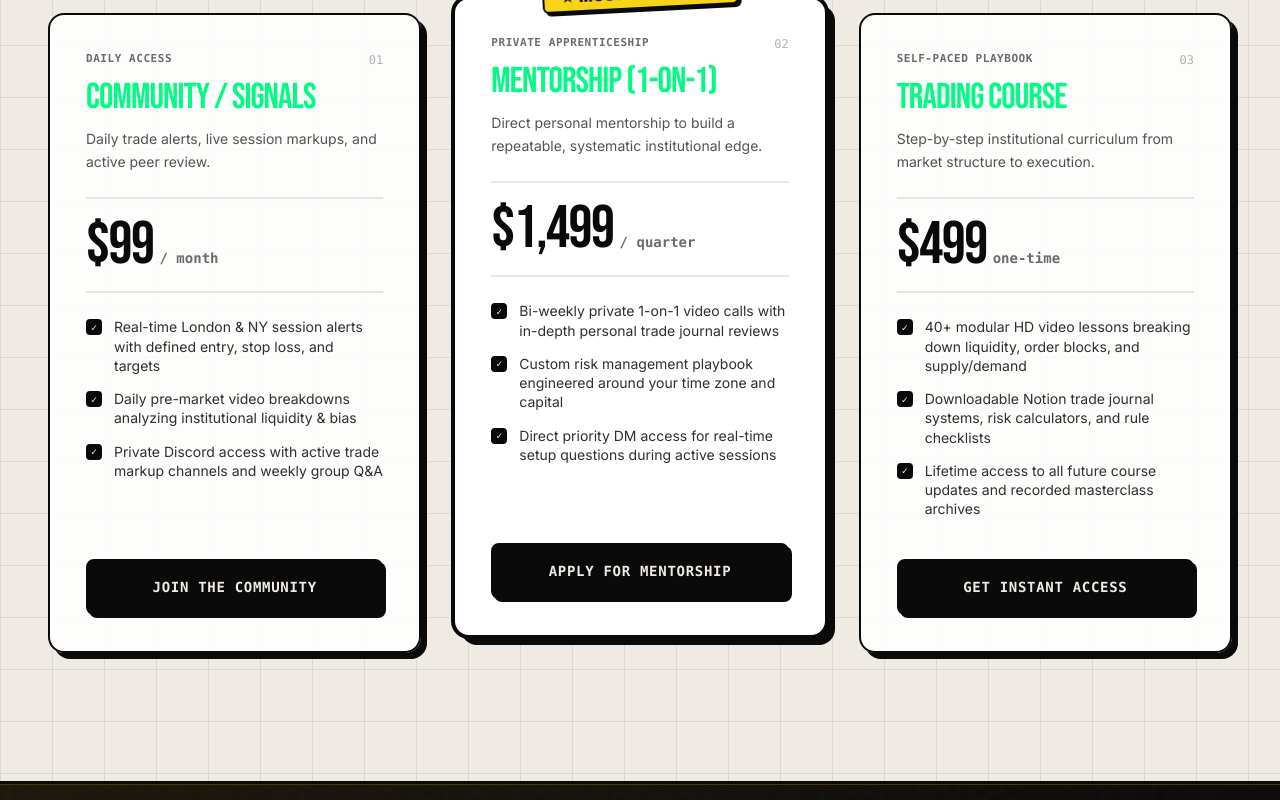
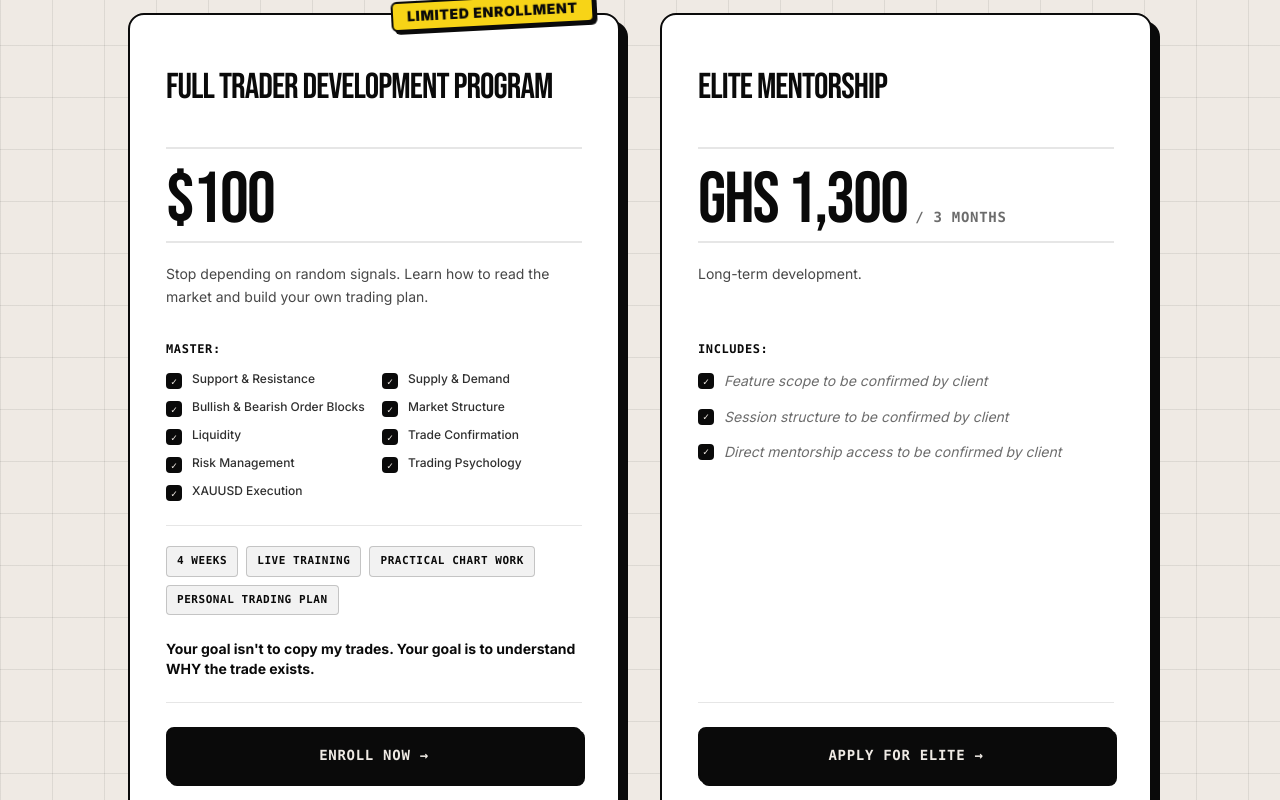
Before and after one commit to atoblankson/tradesbycyber, a Next.js app: page / in a window 1280 px wide. Shown: the part 4520-5320 px from the top of the page. Built offline with nearby package versions, Linux system fonts and the light colour scheme.

Commit message:
feat(offers): rebuild work with me section with 2 real client offers and aligned baselines

```diff
--- a/src/components/WorkWithMeSection.tsx
+++ b/src/components/WorkWithMeSection.tsx
@@ -1,77 +1,8 @@
+"use client";
+
 import React from "react";
 import { Container } from "./Container";
 import { Sticker } from "./Sticker";
-
-export interface OfferCard {
-  id: string;
-  title: string;
-  badge?: string;
-  price: string;
-  frequency: string;
-  description: string;
-  bullets: [string, string, string];
-  buttonText: string;
-  buttonHref: string;
-  isPopular?: boolean;
-}
-
-/* =========================================================================
-   OFFER CARDS DATA (PLACEHOLDERS)
-   3 pricing and engagement tiers for Tradedbycyber
-   ========================================================================= */
-const OFFERS: OfferCard[] = [
-  {
-    id: "community",
-    title: "COMMUNITY / SIGNALS",
-    badge: "DAILY ACCESS",
-    // PLACEHOLDER PRICE: Replace with actual community subscription rate
-    price: "$99",
-    frequency: "/ month",
-    description: "Daily trade alerts, live session markups, and active peer review.",
-    bullets: [
-      "Real-time London & NY session alerts with defined entry, stop loss, and targets",
-      "Daily pre-market video breakdowns analyzing institutional liquidity & bias",
-      "Private Discord access with active trade markup channels and weekly group Q&A",
-    ],
-    buttonText: "JOIN THE COMMUNITY",
-    buttonHref: "https://t.me/+ZJ-RRfV9XjM0MWI8",
-    isPopular: false,
-  },
-  {
-    id: "mentorship",
-    title: "MENTORSHIP (1-ON-1)",
-    badge: "PRIVATE APPRENTICESHIP",
-    // PLACEHOLDER PRICE: Replace with actual private 1-on-1 coaching rate
-    price: "$1,499",
-    frequency: "/ quarter",
-    description: "Direct personal mentorship to build a repeatable, systematic institutional edge.",
-    bullets: [
-      "Bi-weekly private 1-on-1 video calls with in-depth personal trade journal reviews",
-      "Custom risk management playbook engineered around your time zone and capital",
-      "Direct priority DM access for real-time setup questions during active sessions",
-    ],
-    buttonText: "APPLY FOR MENTORSHIP",
-    buttonHref: "#contact",
-    isPopular: true, // Middle highlighted card
-  },
-  {
-    id: "course",
-    title: "TRADING COURSE",
-    badge: "SELF-PACED PLAYBOOK",
-    // PLACEHOLDER PRICE: Replace with actual video course pricing
-    price: "$499",
-    frequency: "one-time",
-    description: "Step-by-step institutional curriculum from market structure to execution.",
-    bullets: [
-      "40+ modular HD video lessons breaking down liquidity, order blocks, and supply/demand",
-      "Downloadable Notion trade journal systems, risk calculators, and rule checklists",
-      "Lifetime access to all future course updates and recorded masterclass archives",
-    ],
-    buttonText: "GET INSTANT ACCESS",
-    buttonHref: "#contact",
-    isPopular: false,
-  },
-];
 
 export interface WorkWithMeSectionProps {
   className?: string;
@@ -99,128 +30,226 @@ export function WorkWithMeSection({ className = "" }: WorkWithMeSectionProps) {
       <Container size="lg">
         {/* Section Header */}
         <div className="mb-12 sm:mb-16 md:mb-20 text-center max-w-3xl mx-auto">
-          <h2
-            className="font-display uppercase text-5xl sm:text-7xl md:text-8xl tracking-tight leading-[0.88] text-neon-green text-[#03FA84]"
-            style={{ color: "#03FA84" }}
-          >
-            LEVEL UP YOUR EDGE.
+          <h2 className="font-display uppercase text-5xl sm:text-7xl md:text-8xl tracking-tight leading-[0.88] text-[#0A0A0A]">
+            WORK WITH ME
           </h2>
 
           <p className="mt-4 font-sans text-sm sm:text-base text-[#0A0A0A]/75 max-w-xl mx-auto leading-relaxed">
-            Stop gambling on retail indicators. Choose your level of access and learn how to trade institutional orderflow with systematic discipline.
+            Stop gambling on retail indicators. Choose your program and master institutional price action with systematic discipline.
           </p>
         </div>
 
         {/* ----------------------------------------------------------- */}
-        {/* 3 OFFER CARDS IN STICKER-CARD STYLE                         */}
+        {/* TWO OFFER CARDS IN CHUNKY STICKER-CARD STYLE                */}
+        {/* Equal height, aligned baselines, centered 2-col grid        */}
         {/* ----------------------------------------------------------- */}
-        <div className="grid grid-cols-1 lg:grid-cols-3 gap-8 sm:gap-8 lg:gap-8 items-stretch pt-6">
-          {OFFERS.map((offer) => {
-            const isHighlighted = offer.isPopular;
+        <div className="grid grid-cols-1 lg:grid-cols-2 gap-8 sm:gap-8 lg:gap-10 max-w-5xl mx-auto items-stretch pt-6">
 
-            return (
+          {/* ========================================================= */}
+          {/* CARD 1: FULL TRADER DEVELOPMENT PROGRAM                   */}
+          {/* ========================================================= */}
           <div
-                key={offer.id}
-                className={`
+            className="
               relative flex flex-col justify-between
               rounded-2xl p-6 sm:p-8 md:p-9
               border-2 sm:border-[2.5px] border-[#0A0A0A]
-                  ${
-                    isHighlighted
-                      ? "bg-[#FFFFFF] shadow-[7px_7px_0px_#0A0A0A] sm:shadow-[8px_8px_0px_#0A0A0A] lg:-translate-y-4 ring-2 ring-[#0A0A0A]"
-                      : "bg-[#FFFFFF]/90 shadow-[5px_5px_0px_#0A0A0A] sm:shadow-[6px_6px_0px_#0A0A0A]"
-                  }
+              bg-[#FFFFFF] shadow-[6px_6px_0px_#0A0A0A] sm:shadow-[8px_8px_0px_#0A0A0A]
               transition-all duration-200 hover:-translate-y-1
-                `}
+            "
           >
-                {/* Highlighted Badge: "MOST POPULAR" Rotated Sticker on Middle Card */}
-                {isHighlighted && (
-                  <div className="absolute -top-4 sm:-top-5 left-1/2 -translate-x-1/2 z-20">
+            {/* Corner Sticker: LIMITED ENROLLMENT */}
+            <div className="absolute -top-3.5 sm:-top-4.5 right-4 sm:right-6 z-20">
               <Sticker
                 color="yellow"
                 rotation={-3}
                 size="md"
-                      className="text-xs sm:text-sm font-black px-4 py-1.5 shadow-[3px_3px_0px_#0A0A0A] border-2 border-[#0A0A0A]"
+                className="text-xs sm:text-sm font-black px-3.5 py-1.5 shadow-[3px_3px_0px_#0A0A0A] border-2 border-[#0A0A0A]"
               >
-                      ★ MOST POPULAR ★
+                LIMITED ENROLLMENT
               </Sticker>
             </div>
-                )}
 
-                {/* Card Top: Header badge + Title + Description */}
-                <div>
-                  <div className="flex items-center justify-between gap-2 mb-3">
-                    <span className="font-mono text-[11px] font-black uppercase tracking-wider text-[#0A0A0A]/60">
-                      {offer.badge}
-                    </span>
-                    <span className="font-mono text-xs text-[#0A0A0A]/30">
-                      0{OFFERS.indexOf(offer) + 1}
+            {/* Top Content Area */}
+            <div className="flex-1 flex flex-col">
+              {/* Card Title (Black, condensed display, aligned min-height) */}
+              <div className="min-h-[4rem] sm:min-h-[4.5rem] flex items-center mb-1">
+                <h3 className="font-display uppercase text-3xl sm:text-4xl tracking-tight text-[#0A0A0A] leading-[1.05]">
+                  FULL TRADER DEVELOPMENT PROGRAM
+                </h3>
+              </div>
+
+              {/* Price Block ($100 large condensed number) */}
+              <div className="py-4 border-y-2 border-[#0A0A0A]/10 my-5 h-20 sm:h-24 flex items-baseline">
+                <span className="font-display text-5xl sm:text-6xl md:text-7xl text-[#0A0A0A] tracking-tight leading-none">
+                  $100
                 </span>
               </div>
 
-                  <h3
-                    className="font-display uppercase text-3xl sm:text-4xl tracking-tight text-neon-green text-[#03FA84] mb-3 leading-none"
-                    style={{ color: "#03FA84" }}
+              {/* Tagline */}
+              <div className="min-h-[2.75rem] sm:min-h-[3rem] mb-6 flex items-start">
+                <p className="font-sans text-xs sm:text-sm text-[#0A0A0A]/75 leading-relaxed">
+                  Stop depending on random signals. Learn how to read the market and build your own trading plan.
+                </p>
+              </div>
+
+              {/* Subheading: MASTER: */}
+              <div className="mb-3">
+                <span className="font-mono text-xs font-black uppercase tracking-wider text-[#0A0A0A]">
+                  MASTER:
+                </span>
+              </div>
+
+              {/* 2-Column Checklist (Single column on mobile) */}
+              <ul className="grid grid-cols-1 sm:grid-cols-2 gap-x-4 gap-y-2.5 mb-6">
+                {[
+                  "Support & Resistance",
+                  "Supply & Demand",
+                  "Bullish & Bearish Order Blocks",
+                  "Market Structure",
+                  "Liquidity",
+                  "Trade Confirmation",
+                  "Risk Management",
+                  "Trading Psychology",
+                  "XAUUSD Execution",
+                ].map((item, idx) => (
+                  <li key={idx} className="flex items-start gap-2.5">
+                    <span className="flex-shrink-0 w-4 h-4 rounded-sm bg-[#0A0A0A] text-[#EFEAE4] flex items-center justify-center font-mono text-[10px] font-bold mt-0.5 select-none">
+                      ✓
+                    </span>
+                    <span className="font-sans text-xs text-[#0A0A0A]/85 font-medium leading-snug">
+                      {item}
+                    </span>
+                  </li>
+                ))}
+              </ul>
+
+              {/* Strip of four small tags in a row */}
+              <div className="flex flex-wrap gap-1.5 sm:gap-2 mb-6 pt-5 border-t border-[#0A0A0A]/10">
+                {[
+                  "4 WEEKS",
+                  "LIVE TRAINING",
+                  "PRACTICAL CHART WORK",
+                  "PERSONAL TRADING PLAN",
+                ].map((tag, idx) => (
+                  <span
+                    key={idx}
+                    className="font-mono text-[10px] sm:text-[11px] font-black uppercase tracking-wider px-2.5 py-1.5 bg-[#0A0A0A]/5 border border-[#0A0A0A]/20 rounded text-[#0A0A0A]"
                   >
-                    {offer.title}
-                  </h3>
+                    {tag}
+                  </span>
+                ))}
+              </div>
 
-                  <p className="font-sans text-xs sm:text-sm text-[#0A0A0A]/70 leading-relaxed mb-6">
-                    {offer.description}
+              {/* Bold Quote Line */}
+              <p className="font-sans text-xs sm:text-sm font-bold text-[#0A0A0A] leading-snug mb-6">
+                Your goal isn&apos;t to copy my trades. Your goal is to understand WHY the trade exists.
               </p>
+            </div>
 
-                  {/* Price Block */}
-                  <div className="py-4 border-y-2 border-[#0A0A0A]/10 mb-6">
-                    <div className="flex items-baseline gap-1.5">
-                      <span className="font-display text-4xl sm:text-5xl md:text-6xl text-[#0A0A0A] tracking-tight leading-none">
-                        {offer.price}
-                      </span>
-                      <span className="font-mono text-xs sm:text-sm text-[#0A0A0A]/60 font-semibold">
-                        {offer.frequency}
-                      </span>
+            {/* Black Button */}
+            <div className="pt-6 border-t border-[#0A0A0A]/10 mt-auto">
+              <a
+                href="#contact"
+                className="
+                  w-full py-4 px-6 rounded-lg
+                  font-mono text-xs sm:text-sm font-black uppercase tracking-wider
+                  text-center block select-none
+                  border-2 border-[#0A0A0A]
+                  bg-[#0A0A0A] text-[#EFEAE4] shadow-[3px_3px_0px_#0A0A0A]
+                  hover:bg-[#1F1D1A] hover:shadow-[5px_5px_0px_#0A0A0A]
+                  hover:-translate-y-0.5 active:translate-y-0
+                  transition-all duration-150
+                "
+              >
+                ENROLL NOW →
+              </a>
             </div>
           </div>
 
-                  {/* 3 Bullet Points */}
-                  <ul className="space-y-3.5 mb-8">
-                    {offer.bullets.map((bullet, idx) => (
-                      <li key={idx} className="flex items-start gap-3">
+          {/* ========================================================= */}
+          {/* CARD 2: ELITE MENTORSHIP                                  */}
+          {/* ========================================================= */}
+          <div
+            className="
+              relative flex flex-col justify-between
+              rounded-2xl p-6 sm:p-8 md:p-9
+              border-2 sm:border-[2.5px] border-[#0A0A0A]
+              bg-[#FFFFFF] shadow-[6px_6px_0px_#0A0A0A] sm:shadow-[8px_8px_0px_#0A0A0A]
+              transition-all duration-200 hover:-translate-y-1
+            "
+          >
+            {/* Top Content Area */}
+            <div className="flex-1 flex flex-col">
+              {/* Card Title (Black, condensed display, aligned min-height) */}
+              <div className="min-h-[4rem] sm:min-h-[4.5rem] flex items-center mb-1">
+                <h3 className="font-display uppercase text-3xl sm:text-4xl tracking-tight text-[#0A0A0A] leading-[1.05]">
+                  ELITE MENTORSHIP
+                </h3>
+              </div>
+
+              {/* Price Block (GHS 1,300 with / 3 months in small text) */}
+              <div className="py-4 border-y-2 border-[#0A0A0A]/10 my-5 h-20 sm:h-24 flex items-baseline gap-2">
+                <span className="font-display text-5xl sm:text-6xl md:text-7xl text-[#0A0A0A] tracking-tight leading-none">
+                  GHS 1,300
+                </span>
+                <span className="font-mono text-xs sm:text-sm text-[#0A0A0A]/60 font-bold uppercase tracking-wider">
+                  / 3 months
+                </span>
+              </div>
+
+              {/* Tagline */}
+              <div className="min-h-[2.75rem] sm:min-h-[3rem] mb-6 flex items-start">
+                <p className="font-sans text-xs sm:text-sm text-[#0A0A0A]/75 leading-relaxed">
+                  Long-term development.
+                </p>
+              </div>
+
+              {/* Subheading: INCLUDES: */}
+              <div className="mb-3">
+                <span className="font-mono text-xs font-black uppercase tracking-wider text-[#0A0A0A]">
+                  INCLUDES:
+                </span>
+              </div>
+
+              {/* TODO: client to confirm what Elite includes */}
+              <ul className="space-y-4 mb-8">
+                {[
+                  "Feature scope to be confirmed by client",
+                  "Session structure to be confirmed by client",
+                  "Direct mentorship access to be confirmed by client",
+                ].map((placeholder, idx) => (
+                  <li key={idx} className="flex items-start gap-2.5">
                     <span className="flex-shrink-0 w-4 h-4 rounded-sm bg-[#0A0A0A] text-[#EFEAE4] flex items-center justify-center font-mono text-[10px] font-bold mt-0.5 select-none">
                       ✓
                     </span>
-                        <span className="font-sans text-xs sm:text-sm text-[#0A0A0A]/85 leading-snug">
-                          {bullet}
+                    <span className="font-sans text-xs sm:text-sm text-[#0A0A0A]/60 italic leading-snug">
+                      {placeholder}
                     </span>
                   </li>
                 ))}
               </ul>
             </div>
 
-                {/* Black Button with Interactive Neo-brutalist Hover State */}
-                <div className="pt-2">
+            {/* Black Button */}
+            <div className="pt-6 border-t border-[#0A0A0A]/10 mt-auto">
               <a
-                    href={offer.buttonHref}
-                    target={offer.buttonHref.startsWith("http") ? "_blank" : undefined}
-                    rel={offer.buttonHref.startsWith("http") ? "noopener noreferrer" : undefined}
-                    className={`
+                href="#contact"
+                className="
                   w-full py-4 px-6 rounded-lg
                   font-mono text-xs sm:text-sm font-black uppercase tracking-wider
                   text-center block select-none
                   border-2 border-[#0A0A0A]
-                      ${
-                        isHighlighted
-                          ? "bg-[#0A0A0A] text-[#EFEAE4] shadow-[3px_3px_0px_#0A0A0A] hover:bg-[#5ED1C4] hover:text-[#0A0A0A] hover:shadow-[5px_5px_0px_#0A0A0A]"
-                          : "bg-[#0A0A0A] text-[#EFEAE4] shadow-[3px_3px_0px_#0A0A0A] hover:bg-[#F7D417] hover:text-[#0A0A0A] hover:shadow-[5px_5px_0px_#0A0A0A]"
-                      }
-                      transition-all duration-150 active:translate-y-0.5
-                    `}
+                  bg-[#0A0A0A] text-[#EFEAE4] shadow-[3px_3px_0px_#0A0A0A]
+                  hover:bg-[#1F1D1A] hover:shadow-[5px_5px_0px_#0A0A0A]
+                  hover:-translate-y-0.5 active:translate-y-0
+                  transition-all duration-150
+                "
               >
-                    {offer.buttonText}
+                APPLY FOR ELITE →
               </a>
             </div>
           </div>
-            );
-          })}
+
         </div>
       </Container>
     </section>
```
Lines whose indentation alone changed are shown as unchanged.
